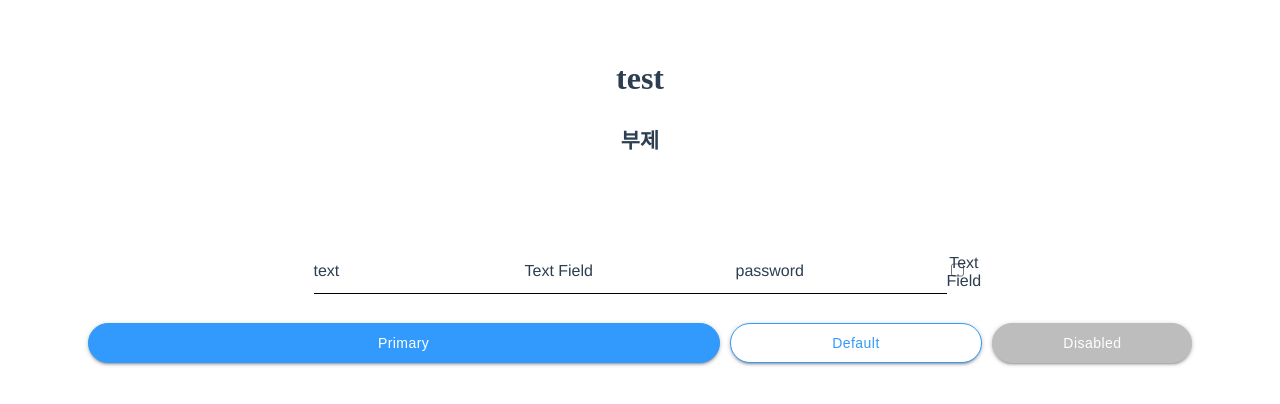
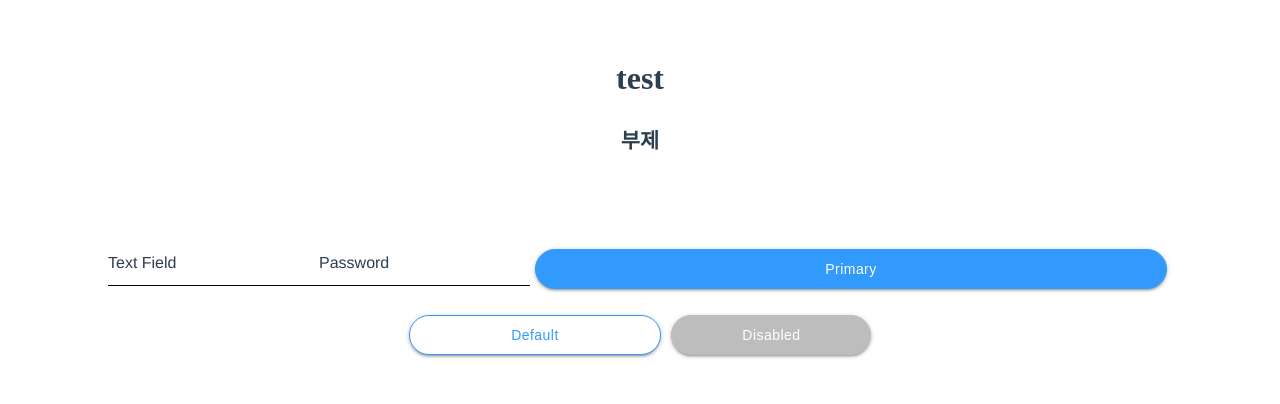
Before and after one commit to GoodListener/ourlunch, a Vue app: page /#/test in a window 1280 px wide. Shown: the top 404 px of the page. Built offline with nearby package versions, Linux system fonts and the light colour scheme; a web font is replaced by a local one.

Commit message:
컴포넌트에 맞춰 패밀리 수정

```diff
--- a/src/components/StartFamily1.vue
+++ b/src/components/StartFamily1.vue
@@ -5,16 +5,14 @@
         <Input
           type="text"
           label="회사명"
-          :value="inputValue"
-          :change="onchange"
+          v-model="companyName"
         />
       </div>
       <div class ="famname">
         <Input
           type="text"
           label="새로운 점심팸 이름"
-          :value="inputValue"
-          :change="onchange"
+          v-model="newFamilyName"
         />
       </div>
 
@@ -34,7 +32,11 @@ export default {
   name: 'StartFamily1',
   components: {
     SubTitle, Input, Button
-  }
+  },
+  data: () => ({
+    companyName: '',
+    newFamilyName: ''
+  })
 }
 </script>
 
--- a/src/components/StartFamily2.vue
+++ b/src/components/StartFamily2.vue
@@ -5,24 +5,21 @@
         <Input
           type="text"
           label="ID"
-          :value="inputValue"
-          :change="onchange"
+          v-model="userId"
         />
       </div>
       <div class ="Password1">
         <Input
           type="password"
           label="비밀번호 입력"
-          :value="inputValue"
-          :change="onchange"
+          v-model="userPw"
         />
       </div>
       <div class ="Password2">
         <Input
           type="password"
           label="비밀번호 확인"
-          :value="inputValue"
-          :change="onchange"
+          v-model="checkUserPw"
         />
       </div>
 
@@ -43,7 +40,12 @@ export default {
   name: 'StartFamily2',
   components: {
     SubTitle, Input, Button
-  }
+  },
+  data: () => ({
+    userId: '',
+    userPw: '',
+    checkUserPw: ''
+  })
 }
 </script>
 <style>
@@ -69,6 +71,4 @@ export default {
     position: fixed;
     bottom: 50px;
   }
-
-
 </style>
--- a/src/components/StartFamily3.vue
+++ b/src/components/StartFamily3.vue
@@ -5,16 +5,14 @@
         <Input
           type="text"
           label="이름"
-          :value="inputValue"
-          :change="onchange"
+          v-model="userName"
         />
       </div>
       <div class ="taste">
         <Input
           type="text"
           label="나의 입맛은?"
-          :value="inputValue"
-          :change="onchange"
+          v-model="appetite"
         />
       </div>
 
@@ -35,7 +33,11 @@ export default {
   name: 'StartFamily3',
   components: {
     SubTitle, Input, Button
-  }
+  },
+  data: () => ({
+    userName: '',
+    appetite: ''
+  })
 }
 </script>
 <style>
@@ -58,6 +60,4 @@ export default {
     position: fixed;
     bottom: 50px;
   }
-
-
 </style>
--- a/src/components/Test.vue
+++ b/src/components/Test.vue
@@ -4,28 +4,14 @@
     <SubTitle>부제</SubTitle>
     <Input
       type="text"
-      label="text"
-      :value="inputValue"
-      :change="onchange"
-    />
-
-    <Input
-      type="password"
       label="Text Field"
       v-model="inputValue"
     />
     <Input
       type="password"
-      label="password"
+      label="Password"
       v-model="password"
     />
-    <Input
-      type="checkbox"
-      label="Text Field"
-      :value="inputValue"
-      :change="onchange"
-    />
-
     <Button class="primary">Primary</Button>
     <Button class="default">Default</Button>
     <Button class="disabled">Disabled</Button>
```
